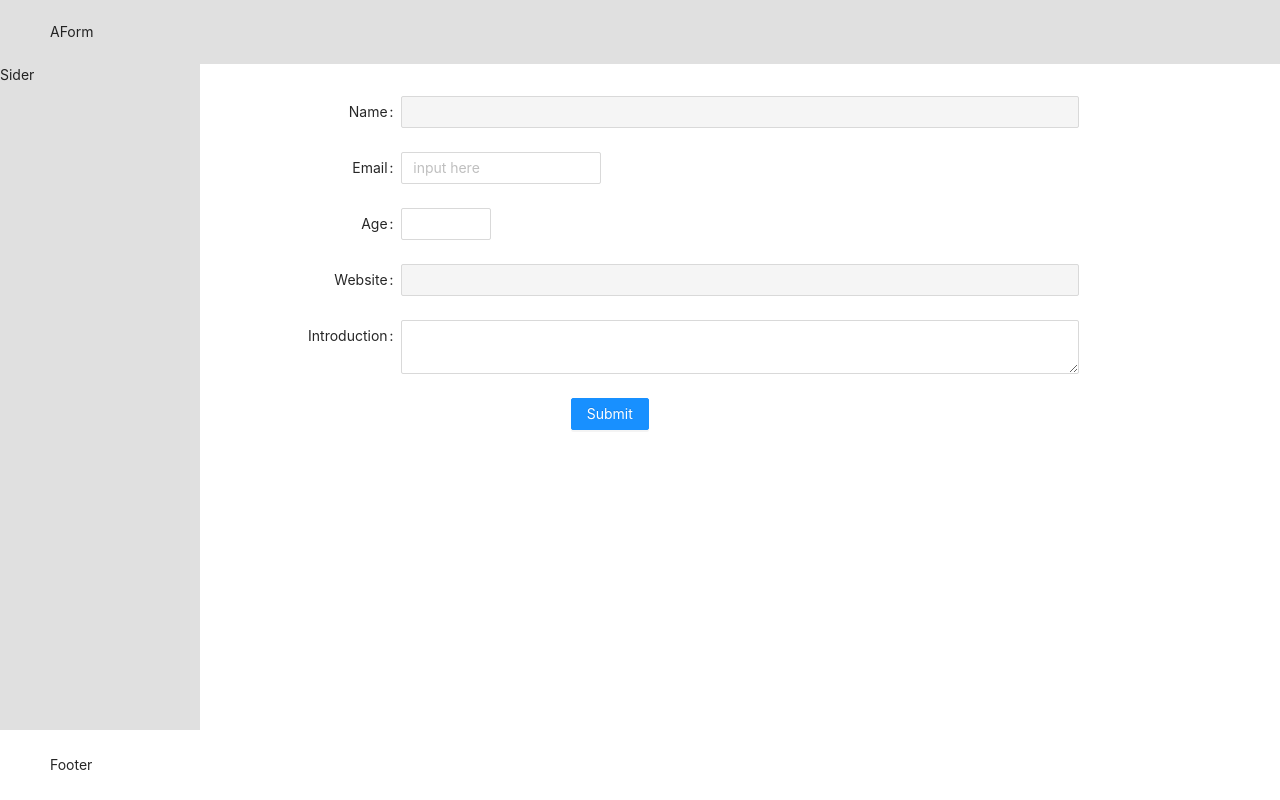
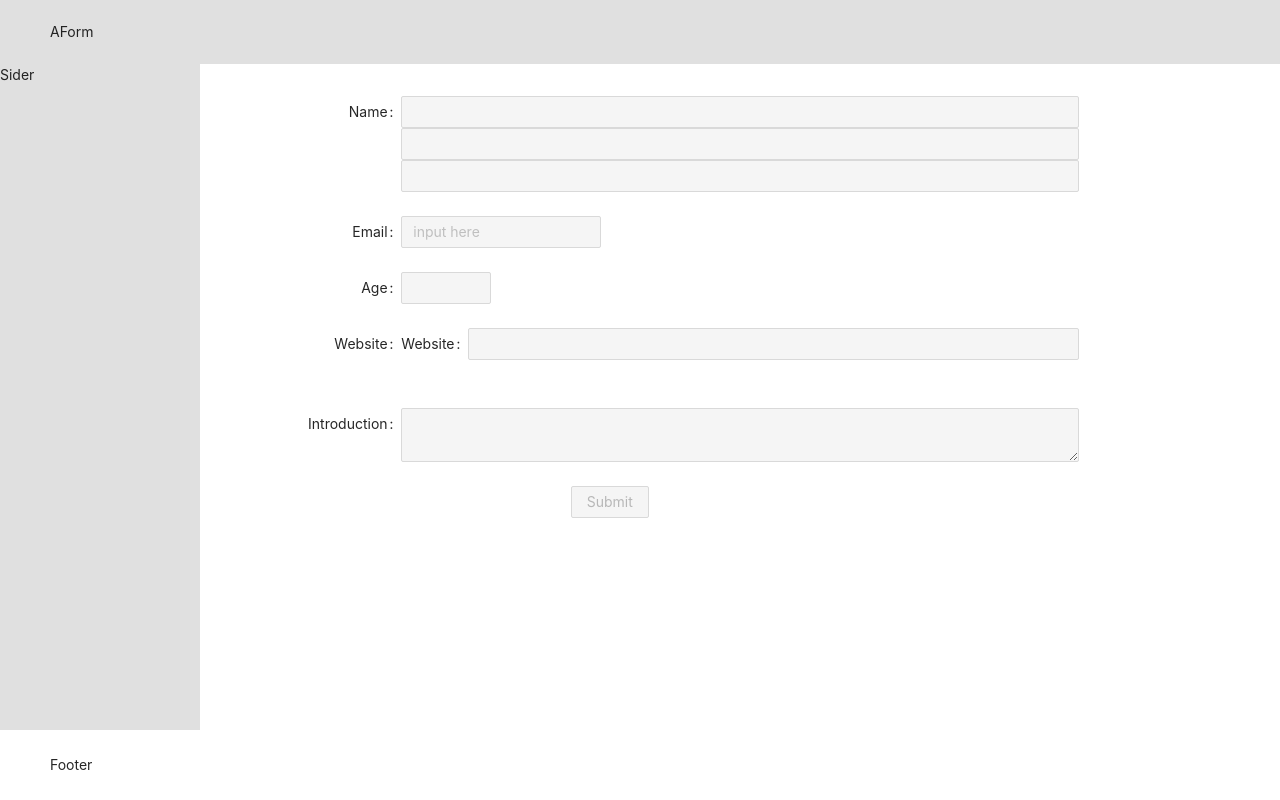
Before and after one commit to koloer-blus/AForm, a React app: page / in a window 1280 px wide. Built offline with nearby package versions, Linux system fonts and the light colour scheme.

Commit message:
feat: 完成disabled

```diff
--- a/src/components/FormItem/index.tsx
+++ b/src/components/FormItem/index.tsx
@@ -1,4 +1,4 @@
-import React, { useMemo, useContext, useEffect } from 'react';
+import React, { useMemo, useContext, useEffect, useRef } from 'react';
 import { Form, FormItemProps } from 'antd';
 import { NamePath } from 'antd/lib/form/interface';
 import { GlobalFormConf } from '../Form';
@@ -6,36 +6,40 @@ interface IProps extends FormItemProps {
   disabled?: boolean | NamePath[];
 }
 
+const addPropToChild = (children: any, options: any) => {
+  return React.Children.map(children, child => {
+    return React.cloneElement(child, {
+      ...options,
+    });
+  });
+};
+
 function AItem(props: IProps) {
-  const { disabled, rules, label, name, required, ...reset } = props;
+  const { disabled, rules, label, name, required, children, ...reset } = props;
   const FormStore = useContext(GlobalFormConf);
   const defaultRequireRules = useMemo(() => {
     if (required) return rules;
     const labelString = typeof label === 'string' ? label : '本项';
     return [{ required: true, message: `${labelString}不能为空` }, ...(rules || [])];
   }, [label, name, required]);
-
+  const formItemsRef = useRef<any>(
+    addPropToChild(children, {
+      disabled: disabled === undefined ? FormStore.disabled : disabled,
+    })
+  );
   useEffect(() => {
-    if (name && FormStore.formRef) {
-      const AItemInstance = FormStore.formRef.getFieldInstance(name);
-      if (AItemInstance.input) {
-        AItemInstance.input.disabled = disabled === undefined ? FormStore.disabled : disabled;
-        return;
-      }
-      AItemInstance.selectRef && (AItemInstance.selectRef.current.disabled = disabled);
-      console.log(reset.children);
+    if (name) {
+      formItemsRef.current = addPropToChild(children, {
+        disabled: disabled === undefined ? FormStore.disabled : disabled,
+      });
     }
-  }, [props]);
+  }, [disabled]);
 
   return (
-    <Form.Item
-      {...reset}
-      label={label}
-      name={name}
-      required={required}
-      rules={defaultRequireRules}
-    />
+    <Form.Item {...reset} label={label} name={name} required={required} rules={defaultRequireRules}>
+      {formItemsRef.current}
+    </Form.Item>
   );
 }
 
-export default AItem;
+export default React.memo(AItem);
--- a/src/pages/form/base-form/index.tsx
+++ b/src/pages/form/base-form/index.tsx
@@ -23,19 +23,12 @@ const validateMessages = {
 
 const BaseForm = () => {
   const [result, setResult] = useState<string[]>([]);
-  const handleSearch = (value: string) => {
-    let res: string[] = [];
-    if (!value || value.indexOf('@') >= 0) {
-      res = [];
-    } else {
-      res = ['gmail.com', '163.com', 'qq.com'].map(domain => `${value}@${domain}`);
-    }
-    setResult(res);
-  };
 
   return (
     <AForm {...layout} disabled={true} name="nest-messages" validateMessages={validateMessages}>
       <AItem name={['user', 'name']} label="Name">
+        <Input />
+        <Input />
         <Input />
       </AItem>
       <AItem name={['user', 'email']} label="Email" rules={[{ type: 'email' }]}>
@@ -50,8 +43,10 @@ const BaseForm = () => {
       <AItem name={['user', 'age']} label="Age" rules={[{ type: 'number', min: 0, max: 99 }]}>
         <InputNumber />
       </AItem>
-      <AItem name={['user', 'website']} label="Website">
-        <Input />
+      <AItem label="Website">
+        <AItem name={['user', 'website']} label="Website">
+          <Input />
+        </AItem>
       </AItem>
       <AItem name={['user', 'introduction']} label="Introduction">
         <Input.TextArea />
```
Also changed, not shown: src/components/Form/index.tsx (+2 -9 lines).
